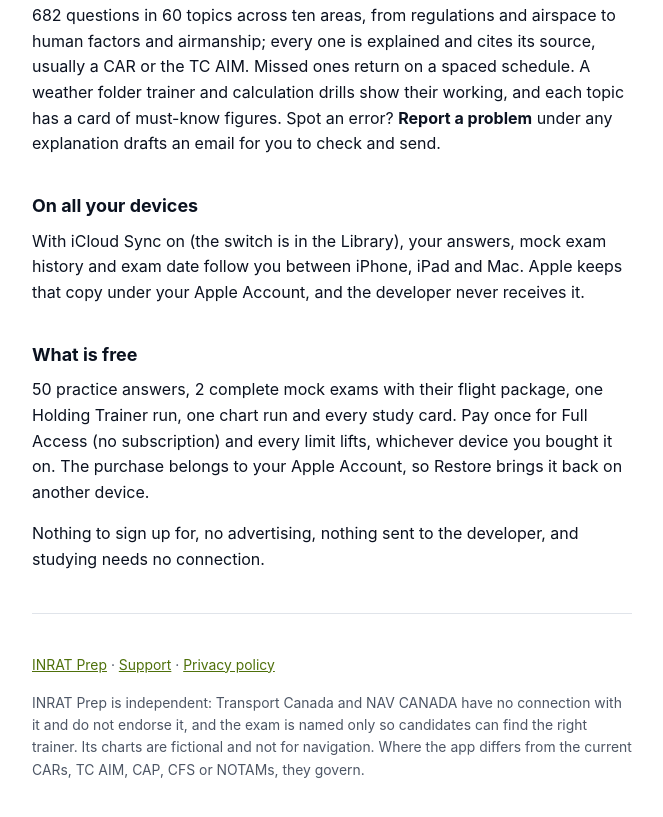
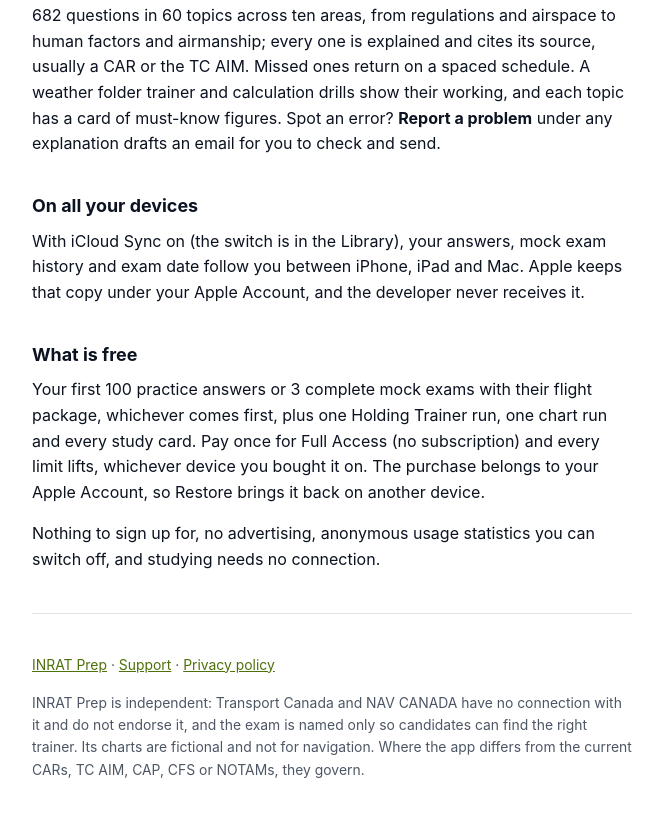
Before and after one commit to PatrickRodriguz2/inrat-prep, a plain HTML site: page index.html in a window 1280 px wide. Shown: the part 2101-2918 px from the top of the page, without its empty margins (308-971 px from the left). Drawn offline with Linux system fonts and the light colour scheme.

Commit message:
INRAT Prep 1.0: index.html

```diff
--- a/index.html
+++ b/index.html
@@ -100,9 +100,9 @@
   <p>With iCloud Sync on (the switch is in the Library), your answers, mock exam history and exam date follow you between iPhone, iPad and Mac. Apple keeps that copy under your Apple Account, and the developer never receives it.</p>
 
   <h2>What is free</h2>
-  <p>50 practice answers, 2 complete mock exams with their flight package, one Holding Trainer run, one chart run and every study card. Pay once for Full Access (no subscription) and every limit lifts, whichever device you bought it on. The purchase belongs to your Apple Account, so Restore brings it back on another device.</p>
+  <p>Your first 100 practice answers or 3 complete mock exams with their flight package, whichever comes first, plus one Holding Trainer run, one chart run and every study card. Pay once for Full Access (no subscription) and every limit lifts, whichever device you bought it on. The purchase belongs to your Apple Account, so Restore brings it back on another device.</p>
 
-  <p>Nothing to sign up for, no advertising, nothing sent to the developer, and studying needs no connection.</p>
+  <p>Nothing to sign up for, no advertising, anonymous usage statistics you can switch off, and studying needs no connection.</p>
 
 
   <hr>
```
